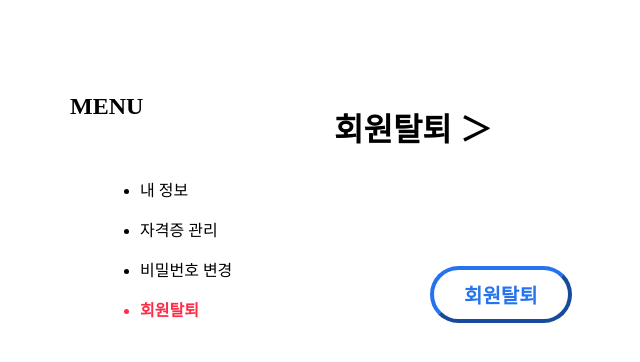
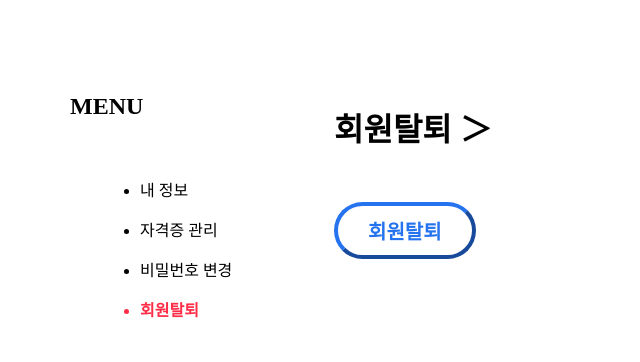
Before and after one commit to tmdqls2257/GAJA, a React (Create React App) app in the folder client/: page /mypage in a window 1280 px wide. Both pictures are taken after a click on the item "회원탈퇴". Shown: the top 362 px of the page, without its empty margins (258-898 px from the left). Built offline with nearby package versions, Linux system fonts and the light colour scheme.

Commit message:
Fix: Signout CSS 수정

```diff
--- a/client/src/components/Myinfo.css
+++ b/client/src/components/Myinfo.css
@@ -32,8 +32,8 @@
   border-width: 4px;
   font-size: 20px;
   padding: 10px 30px;
-  margin-top: 6rem;
-  margin-left: 6rem;
+  margin-top: 2rem;
+  margin-left: 0rem;
   border-radius: 100px;
   cursor: pointer;
   transition-duration: 0.2
```
